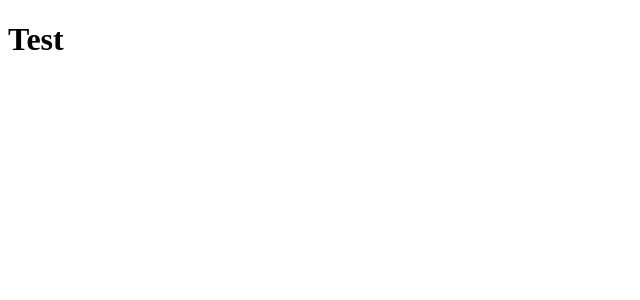
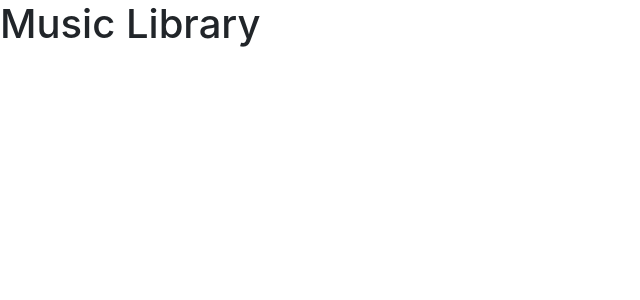
Before and after one commit to clintmthompson/React-Music-Library, a React (Create React App) app: page / in a window 1280 px wide. Shown: the top 300 px of the page, without its empty margins (0-640 px from the left). Built offline with nearby package versions, Linux system fonts and the light colour scheme.

Commit message:
Set up App class, Index.JS and imported Bootstrap

```diff
--- a/package.json
+++ b/package.json
@@ -6,7 +6,10 @@
     "@testing-library/jest-dom": "^5.14.1",
     "@testing-library/react": "^11.2.7",
     "@testing-library/user-event": "^12.8.3",
+    "axios": "^0.21.1",
+    "bootstrap": "^4.6.0",
     "react": "^17.0.2",
+    "react-bootstrap": "^1.6.1",
     "react-dom": "^17.0.2",
     "react-scripts": "4.0.3",
     "web-vitals": "^1.1.2"
--- a/src/Components/App.js
+++ b/src/Components/App.js
@@ -1,11 +1,14 @@
 import '../Styles/App.css'
+import React, {Component} from 'react'
 
-function App() {
-  return (
-    <div className="App">
-      <h1>Test</h1>
-    </div>
-  );
+class App extends Component {
+  state = {   }
+
+  render() {
+    return(
+      <h1>Music Library</h1>
+    )
+  }
 }
 
-export default App;
+export default App
--- a/src/index.js
+++ b/src/index.js
@@ -1,15 +1,6 @@
 import React from 'react';
 import ReactDOM from 'react-dom';
 import App from './Components/App';
+import 'bootstrap/dist/css/bootstrap.min.css';
 
-
-ReactDOM.render(
-  <React.StrictMode>
-    <App />
-  </React.StrictMode>,
-  document.getElementById('root')
-);
-
-// If you want to start measuring performance in your app, pass a function
-// to log results (for example: reportWebVitals(console.log))
-// or send to an analytics endpoint. Learn more: https://bit.ly/CRA-vitals
+ReactDOM.render(<App />, document.getElementById('root'));
```
Also changed, not shown: 1 other file (tests, documents, lock files or other folders).
